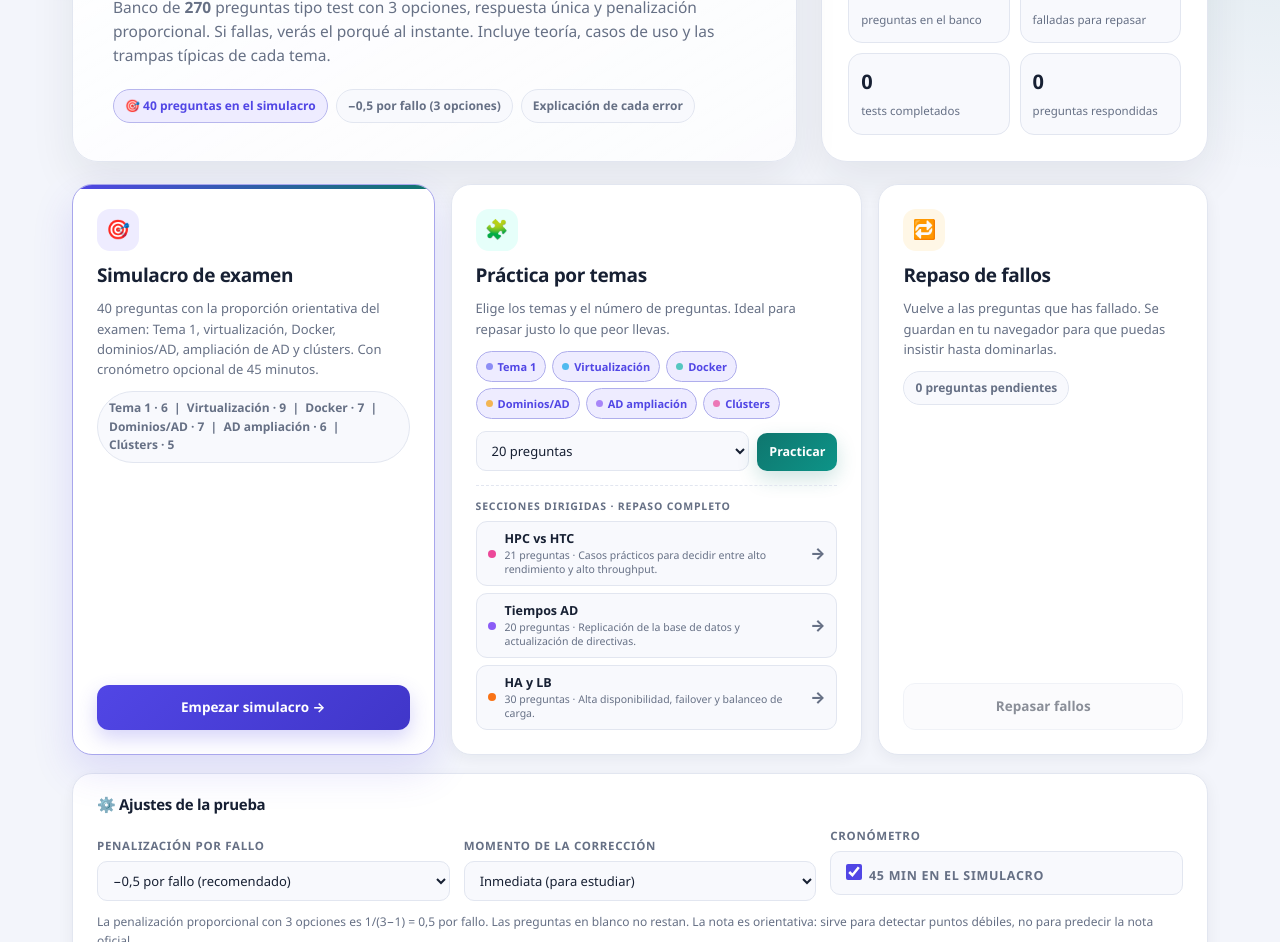
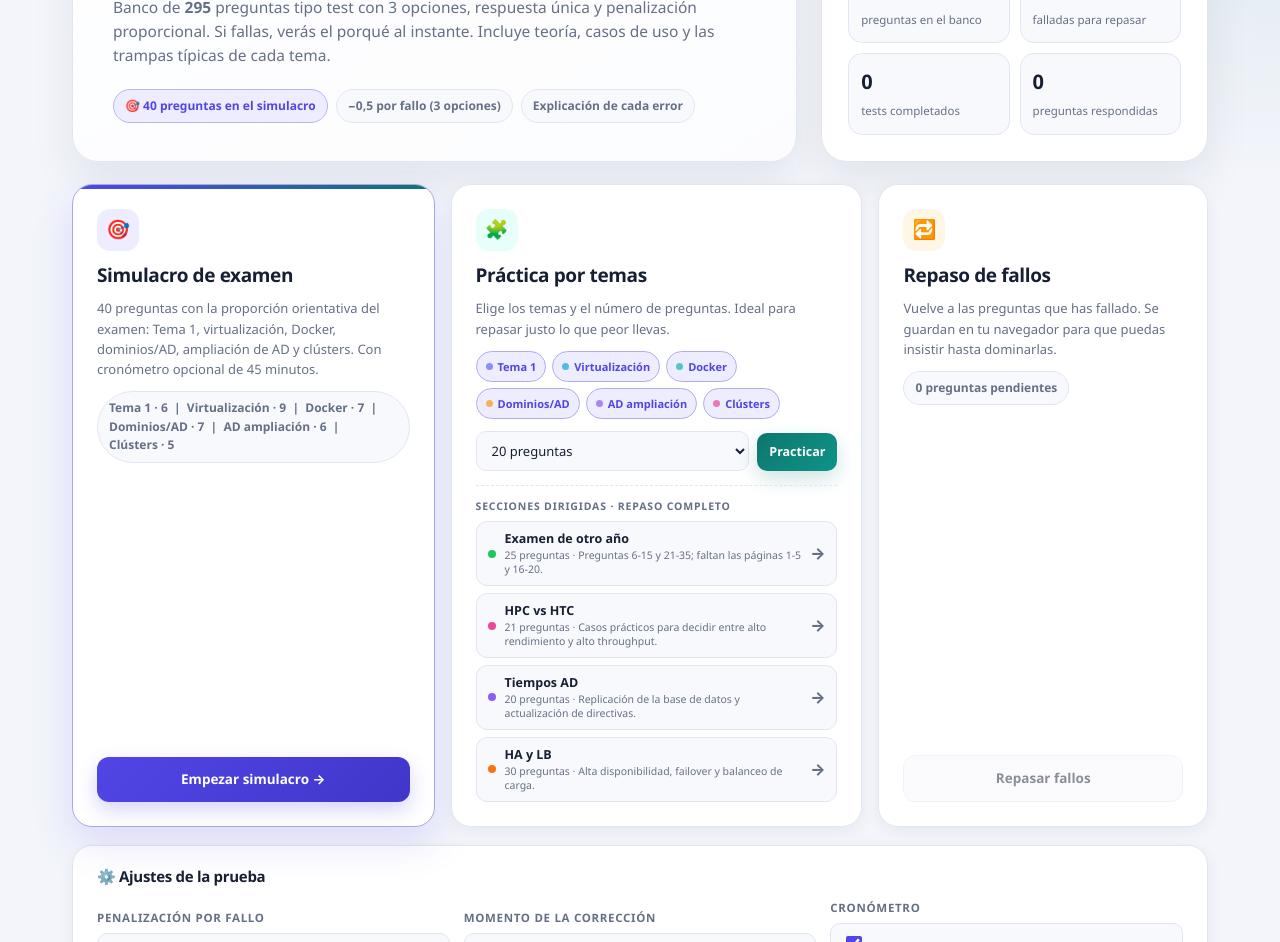
Before and after one commit to igallego9-stack/test-admin-sistemas, a plain HTML site: page index.html in a window 1280 px wide. Shown: the part 382-1324 px from the top of the page. Drawn offline with Linux system fonts and the light colour scheme.

Commit message:
Añade el examen de otro año
- Incorpora 25 preguntas disponibles del examen (6-15 y 21-35).

- Crea la sección dirigida Examen de otro año asignando cada pregunta a T1, T2 o T3.

- Avisa de las páginas que faltan: 1-5 y 16-20.

```diff
--- a/index.html
+++ b/index.html
@@ -665,6 +665,7 @@
 <script src="questions-t3.js"></script>
 <script src="questions-adamp.js"></script>
 <script src="questions-clusters.js"></script>
+<script src="questions-exam.js"></script>
 <script src="questions.js"></script>
 <script src="app.js"></script>
 </body>
--- /dev/null
+++ b/questions-exam.js
@@ -0,0 +1,278 @@
+/* Examen de otro año: preguntas 6-15 y 21-35 (faltan las páginas 1-5 y 16-20) */
+const BANK_EXAM = [
+  {
+    id: "ex-06", t: "T1", s: "Examen de otro año", k: "Examen",
+    q: "¿Cuál de las siguientes NO es una estrategia del administrador de sistemas?",
+    o: [
+      "Planearlo todo antes de hacer un cambio.",
+      "Hacer cambios irreversibles en producción.",
+      "Conocer cómo funcionan realmente las cosas."
+    ],
+    c: 1,
+    e: "El administrador debe planear los cambios, hacerlos reversibles e incrementales y probarlos antes de publicarlos. Hacer cambios irreversibles es justo lo contrario de una buena estrategia."
+  },
+  {
+    id: "ex-07", t: "T1", s: "Examen de otro año", k: "Examen",
+    q: "Respecto al BYOD (Bring Your Own Device)...",
+    o: [
+      "Es una tendencia que complica el trabajo de los administradores de sistemas.",
+      "Cada empleado trae sus dispositivos, así que el administrador no debe gestionarlos.",
+      "Es una tendencia que ya no tiene demasiado recorrido en las empresas actuales."
+    ],
+    c: 0,
+    e: "BYOD complica la administración: hay que gestionar y proteger dispositivos muy variados aunque no sean propiedad de la empresa. No exime al administrador de responsabilidad."
+  },
+  {
+    id: "ex-08", t: "T1", s: "Examen de otro año", k: "Examen",
+    q: "La tendencia DevOps...",
+    o: [
+      "Implica que sistemas y desarrollo comprenden las tareas del otro y colaboran.",
+      "Implica que cada equipo se centra solo en sus tareas y no colabora.",
+      "Es una tendencia que no tiene demasiado futuro en la administración."
+    ],
+    c: 0,
+    e: "DevOps acerca a los equipos de desarrollo y de sistemas: comparten tareas, automatizan y trabajan de forma colaborativa. No consiste en separar aún más ambos mundos."
+  },
+  {
+    id: "ex-09", t: "T2", s: "Examen de otro año", k: "Examen",
+    q: "La virtualización es:",
+    o: [
+      "La abstracción de recursos lógicos que proporciona otro nivel de acceso lógico.",
+      "La abstracción de recursos físicos que proporciona acceso lógico a los mismos.",
+      "La abstracción de recursos lógicos que proporciona acceso físico a los mismos."
+    ],
+    c: 1,
+    e: "La virtualización abstrae los recursos físicos (CPU, memoria, disco, red) y ofrece acceso lógico a ellos. No se limita a recursos lógicos ni proporciona acceso físico."
+  },
+  {
+    id: "ex-10", t: "T2", s: "Examen de otro año", k: "Examen",
+    q: "Respecto a Cloud Computing y Virtualización...",
+    o: [
+      "Es exactamente lo mismo; solo cambia el nombre comercial.",
+      "El Cloud Computing es un componente dentro de la Virtualización.",
+      "La Virtualización es un componente dentro del Cloud Computing."
+    ],
+    c: 2,
+    e: "No son lo mismo: la virtualización es una tecnología que permite abstraer recursos y es un componente clave del Cloud Computing, que añade autoservicio, elasticidad y pago por uso."
+  },
+  {
+    id: "ex-11", t: "T2", s: "Examen de otro año", k: "Examen",
+    q: "¿Qué cosas se pueden virtualizar hoy en día?",
+    o: [
+      "Plataformas, sistemas completos y aplicaciones de usuario.",
+      "Recursos hardware como la memoria RAM y escritorios completos.",
+      "Todas las opciones anteriores son correctas en la actualidad."
+    ],
+    c: 2,
+    e: "Hoy se virtualizan plataformas y sistemas completos, aplicaciones, recursos hardware como RAM, CPU o almacenamiento, y escritorios. Todas las opciones son correctas."
+  },
+  {
+    id: "ex-12", t: "T2", s: "Examen de otro año", k: "Examen",
+    q: "En la virtualización de plataforma...",
+    o: [
+      "Existen tres tipos: para-virtualización, virtualización de SO y completa.",
+      "La emulación no se puede considerar una forma de virtualización de plataforma.",
+      "Todas las opciones anteriores son correctas en el contexto de plataforma."
+    ],
+    c: 0,
+    e: "La virtualización de plataforma incluye la paravirtualización, la virtualización de sistema operativo y la virtualización completa. La emulación es una técnica histórica, pero no se considera uno de esos tres tipos."
+  },
+  {
+    id: "ex-13", t: "T2", s: "Examen de otro año", k: "Examen",
+    q: "La virtualización se puede implementar:",
+    o: [
+      "Sólo mediante software.",
+      "Sólo mediante hardware.",
+      "Por software o por hardware."
+    ],
+    c: 2,
+    e: "La virtualización puede implementarse por software (hipervisores, contenedores) o por hardware (asistencia del procesador, SR-IOV, etc.). No está limitada a una sola vía."
+  },
+  {
+    id: "ex-14", t: "T2", s: "Examen de otro año", k: "Examen",
+    q: "Un hipervisor de tipo 1 (o bare-metal)...",
+    o: [
+      "Se ejecuta sobre el hardware, sin un SO que intermedie entre las VM y el host.",
+      "No se puede considerar un hipervisor real; solo los de tipo 2 lo son.",
+      "Todas las opciones anteriores son correctas para un hipervisor de tipo 1."
+    ],
+    c: 0,
+    e: "El hipervisor de tipo 1 o bare-metal se ejecuta directamente sobre el hardware, sin un sistema operativo anfitrión que intermedie. El tipo 2, en cambio, corre sobre un SO anfitrión."
+  },
+  {
+    id: "ex-15", t: "T2", s: "Examen de otro año", k: "Examen",
+    q: "En una infraestructura hiperconvergente:",
+    o: [
+      "En un mismo rack se integran cómputo, almacenamiento y red, pero no la virtualización.",
+      "Sobre los tres componentes del rack se añade una capa de virtualización, sin integrarlos.",
+      "Cómputo, almacenamiento, red y virtualización se integran en un único dispositivo."
+    ],
+    c: 2,
+    e: "La hiperconvergencia integra en un único dispositivo el cómputo, el almacenamiento, la red y la capa de virtualización, gestionados por software. No es solo un rack con componentes separados."
+  },
+  {
+    id: "ex-21", t: "T3", s: "Examen de otro año", k: "Examen",
+    q: "Los objetos del Active Directory...",
+    o: [
+      "Pueden contener otros objetos (contenedores) o no contenerlos (hoja).",
+      "Pueden contener otros objetos (hoja) o no contenerlos (contenedores).",
+      "No pueden contener nunca otros objetos dentro del directorio."
+    ],
+    c: 0,
+    e: "En AD hay objetos contenedor, como OU, dominios o bosques, que pueden contener otros objetos, y objetos hoja, como usuarios, grupos o impresoras, que no contienen a otros."
+  },
+  {
+    id: "ex-22", t: "T3", s: "Examen de otro año", k: "Examen",
+    q: "Respecto al Active Directory y los dominios...",
+    o: [
+      "Un Active Directory tiene que tener al menos un dominio.",
+      "Un dominio tiene que tener al menos un controlador de dominio.",
+      "Todas las opciones anteriores son correctas sin excepción."
+    ],
+    c: 2,
+    e: "Un bosque de AD contiene al menos un dominio, y cada dominio necesita al menos un controlador de dominio que almacene y autentique su directorio. Las dos afirmaciones son ciertas."
+  },
+  {
+    id: "ex-23", t: "T3", s: "Examen de otro año", k: "Examen",
+    q: "Una Unidad Organizativa:",
+    o: [
+      "Es un objeto que permite organizar de forma física otros objetos.",
+      "Es un objeto que permite organizar de forma lógica otros objetos.",
+      "Es un objeto que permite organizar de forma física y lógica a la vez."
+    ],
+    c: 1,
+    e: "La OU es un contenedor lógico dentro de un dominio. Sirve para organizar objetos, aplicar GPO y delegar administración; no representa una ubicación física."
+  },
+  {
+    id: "ex-24", t: "T3", s: "Examen de otro año", k: "Examen",
+    q: "Si tengo un usuario llamado Lola Mento que pertenece a la OU Llorería del dominio comomola.administraciondesistemas.com, su nombre completo sería:",
+    o: [
+      "CN=Lola Mento; OU=Llorería; DC=comomola.administraciondesistemas.com (un solo DC).",
+      "CN=Lola Mento; OU=Llorería; DC=comomola; DC=administraciondesistemas.",
+      "CN=Lola Mento; OU=Llorería; DC=comomola; DC=administraciondesistemas; DC=com."
+    ],
+    c: 2,
+    e: "El DN incluye la ruta completa: CN del usuario, OU contenedora y cada componente del dominio como un DC distinto. Para comomola.administraciondesistemas.com son DC=comomola, DC=administraciondesistemas y DC=com."
+  },
+  {
+    id: "ex-25", t: "T3", s: "Examen de otro año", k: "Examen",
+    q: "Cuando creamos un nuevo dominio en un árbol, el controlador de dominio de este nuevo dominio almacenará la siguiente información:",
+    o: [
+      "La partición de directorio de dominio.",
+      "La partición del directorio de esquema.",
+      "Todas las opciones anteriores son correctas."
+    ],
+    c: 2,
+    e: "El nuevo DC almacena la partición de dominio, la partición de esquema y la partición de configuración del bosque. Por eso las dos primeras opciones son correctas."
+  },
+  {
+    id: "ex-26", t: "T3", s: "Examen de otro año", k: "Examen",
+    q: "Un controlador de dominio RODC (Read-Only)...",
+    o: [
+      "Contiene una copia de sólo lectura del directorio activo.",
+      "Se puede usar para tolerancia a fallos del Active Directory.",
+      "Todas las opciones anteriores son correctas en este caso."
+    ],
+    c: 0,
+    e: "El RODC mantiene una copia de solo lectura y se orienta a sucursales poco seguras. No se considera una solución de tolerancia a fallos del AD; para eso se usan DC en escritura."
+  },
+  {
+    id: "ex-27", t: "T3", s: "Examen de otro año", k: "Examen",
+    q: "Respecto a las Unidades Organizativas y los Grupos...",
+    o: [
+      "Las OU inciden sobre la funcionalidad y los grupos sobre la seguridad.",
+      "Las OU inciden sobre la seguridad y los grupos sobre la funcionalidad.",
+      "Ninguna de las afirmaciones anteriores es correcta en este contexto."
+    ],
+    c: 0,
+    e: "Las OU organizan objetos y afectan a la funcionalidad (GPO, delegación); los grupos se usan para asignar permisos y afectan a la seguridad."
+  },
+  {
+    id: "ex-28", t: "T3", s: "Examen de otro año", k: "Examen",
+    q: "Las GPO (Directivas de Grupo)...",
+    o: [
+      "Tienen tres tipos básicos: máquina, usuario y software, este último al iniciar una aplicación.",
+      "Tienen dos tipos básicos: configuración de máquina al iniciar el SO y de usuario al iniciar sesión.",
+      "Tienen dos tipos básicos, máquina y usuario, que se aplican instantáneamente al configurarlas."
+    ],
+    c: 1,
+    e: "Una GPO tiene dos tipos básicos: configuración de equipo, que se aplica al arrancar, y configuración de usuario, que se aplica al iniciar sesión. No se aplican instantáneamente al configurarlas en el servidor."
+  },
+  {
+    id: "ex-29", t: "T3", s: "Examen de otro año", k: "Examen",
+    q: "¿Qué sucede cuando dos políticas entran en conflicto?",
+    o: [
+      "La GPO menos específica prevalece siempre sobre la más específica.",
+      "Con Block inheritance y No override, prevalece Block inheritance.",
+      "Ninguna de las afirmaciones anteriores es correcta en este caso."
+    ],
+    c: 2,
+    e: "En un conflicto normal prevalece la GPO más específica. Además, No override tiene prioridad sobre Block inheritance, así que las dos primeras afirmaciones son falsas."
+  },
+  {
+    id: "ex-30", t: "T1", s: "Examen de otro año", k: "Examen",
+    q: "Respecto a los sistemas RAID:",
+    o: [
+      "Se pueden implementar tanto por hardware como por software.",
+      "Mejoran la fiabilidad, la disponibilidad y el rendimiento del almacenamiento.",
+      "Todas las afirmaciones anteriores son correctas y se aplican a RAID."
+    ],
+    c: 2,
+    e: "RAID se puede implementar por hardware o por software y busca mejorar la fiabilidad, la disponibilidad y el rendimiento. Por eso las dos primeras opciones son correctas."
+  },
+  {
+    id: "ex-31", t: "T1", s: "Examen de otro año", k: "Examen",
+    q: "Para implementar almacenamiento en red, podemos hacer uso de las siguientes soluciones:",
+    o: [
+      "NAS, con acceso a nivel de bloque mediante LUN, y SAN, con acceso a nivel de fichero.",
+      "DAS, directamente conectado al servidor, NAS con acceso a bloque mediante LUN y SAN con acceso a fichero.",
+      "DAS, directamente conectado al servidor, NAS con acceso a nivel de fichero y SAN con acceso a bloque mediante LUN."
+    ],
+    c: 2,
+    e: "DAS son unidades conectadas directamente al servidor; NAS ofrece acceso a nivel de fichero; SAN ofrece acceso a nivel de bloque mediante LUN. Las opciones que intercambian NAS y SAN son incorrectas."
+  },
+  {
+    id: "ex-32", t: "T1", s: "Examen de otro año", k: "Examen",
+    q: "En la solución SAN:",
+    o: [
+      "El sistema de ficheros se encuentra en el nodo cliente que usa la LUN.",
+      "El sistema de ficheros se encuentra en el nodo servidor de la SAN.",
+      "El sistema de ficheros puede estar en cualquier nodo, cliente o servidor."
+    ],
+    c: 0,
+    e: "SAN proporciona acceso a bloque: el almacenamiento no gestiona el sistema de ficheros. Es el nodo cliente que monta la LUN quien tiene y gestiona su sistema de ficheros."
+  },
+  {
+    id: "ex-33", t: "T1", s: "Examen de otro año", k: "Examen",
+    q: "¿Qué es una cuota de disco?",
+    o: [
+      "Una limitación lógica del espacio disponible en un disco físico.",
+      "Una limitación física del espacio disponible en un disco lógico.",
+      "Ninguna de las afirmaciones anteriores es correcta."
+    ],
+    c: 0,
+    e: "La cuota de disco es una limitación lógica del espacio que un usuario o grupo puede usar en un volumen; no es una limitación física del disco lógico."
+  },
+  {
+    id: "ex-34", t: "T1", s: "Examen de otro año", k: "Examen",
+    q: "Respecto al plan de contingencia:",
+    o: [
+      "Es un plan para actuar en caso de que pase lo peor.",
+      "Está formado por el DRP y el BCP de la empresa.",
+      "Todas las afirmaciones anteriores son correctas."
+    ],
+    c: 2,
+    e: "El plan de contingencia prepara la respuesta ante un desastre y engloba el DRP (recuperación ante desastres) y el BCP (continuidad del negocio). Por eso las dos primeras opciones son correctas."
+  },
+  {
+    id: "ex-35", t: "T1", s: "Examen de otro año", k: "Examen",
+    q: "Si quiero implementar una política de copias de seguridad lo más eficiente posible (tarde lo menos posible en copiar y, ante una caída, recupere todo lo más rápido posible), debo implementar:",
+    o: [
+      "Copias completas.",
+      "Copias incrementales.",
+      "Copias diferenciales."
+    ],
+    c: 2,
+    e: "Las copias diferenciales son el mejor equilibrio: copian solo lo cambiado desde la última copia completa y, para restaurar, basta la última completa más la última diferencial. Las incrementales copian menos, pero obligan a encadenar muchas copias al restaurar."
+  }
+];
--- a/questions.js
+++ b/questions.js
@@ -10,6 +10,14 @@ const TOPICS = {
 
 /* Secciones dirigidas: filtran por el subtema (campo s) */
 const SECTIONS = [
+  {
+    id: "Examen de otro año",
+    label: "Examen de otro año",
+    badge: "Examen de otro año",
+    topic: "MIXTO",
+    color: "#22c55e",
+    desc: "Preguntas 6-15 y 21-35; faltan las páginas 1-5 y 16-20."
+  },
   {
     id: "HPC vs HTC",
     label: "HPC vs HTC",
@@ -42,7 +50,8 @@ const BANK = [
   ...BANK_DOCKER,
   ...BANK_T3,
   ...BANK_ADAMP,
-  ...BANK_CLUSTERS
+  ...BANK_CLUSTERS,
+  ...BANK_EXAM
 ];
 
 /* Distribución del simulacro de 40 preguntas */
```
Also changed, not shown: 1 other file.
